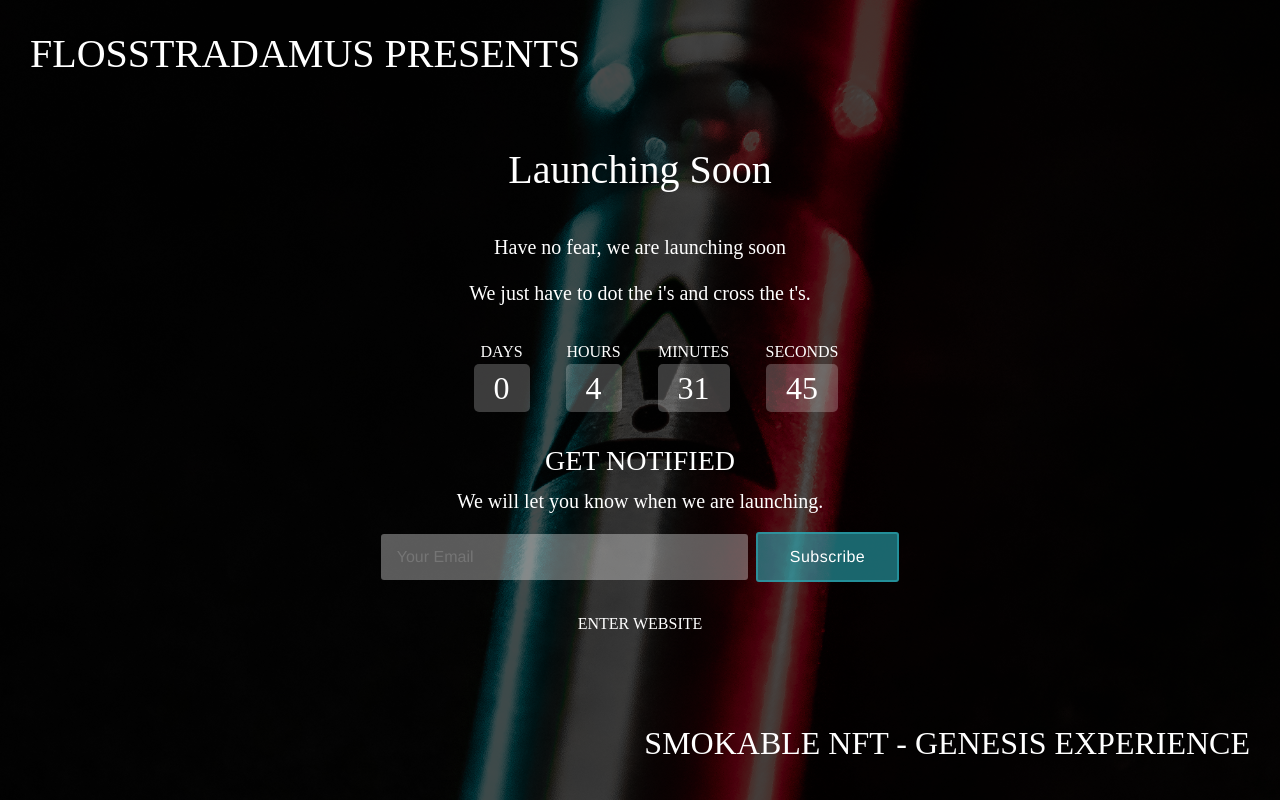
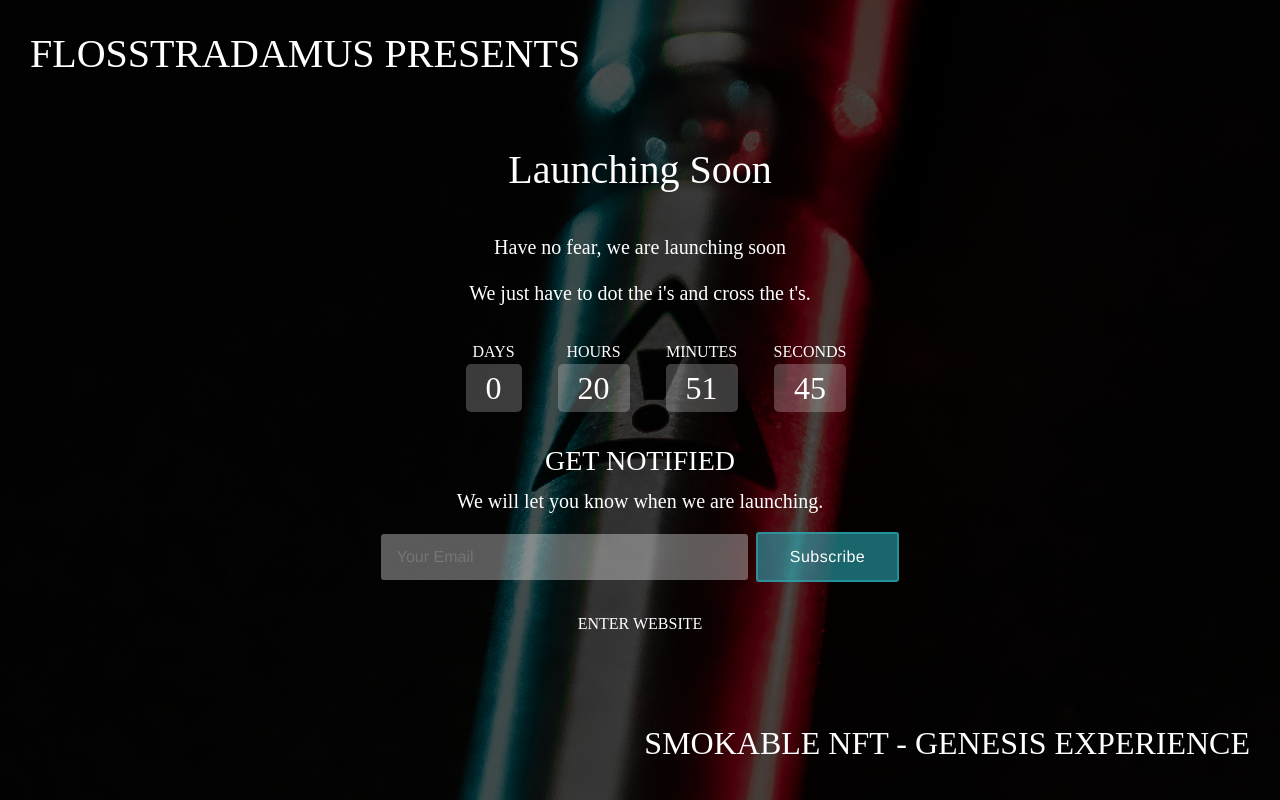
Before and after one commit to lindamejia/floss-nft-1, a plain HTML site: page index.html in a window 1280 px wide. Drawn offline with nearby package versions, Linux system fonts and the light colour scheme; a web font is replaced by a local one.

Commit message:
Update index.html

```diff
--- a/index.html
+++ b/index.html
@@ -85,7 +85,7 @@
                 hour = minute * 60,
                 day = hour * 24;
 
-            let release = "Apr 20, 2021 00:00:00",
+            let release = "Apr 20, 2021 16:20:00",
                 countDown = new Date(release).getTime(),
                 x = setInterval(function () {
                     let now = new Date().getTime(),
```
